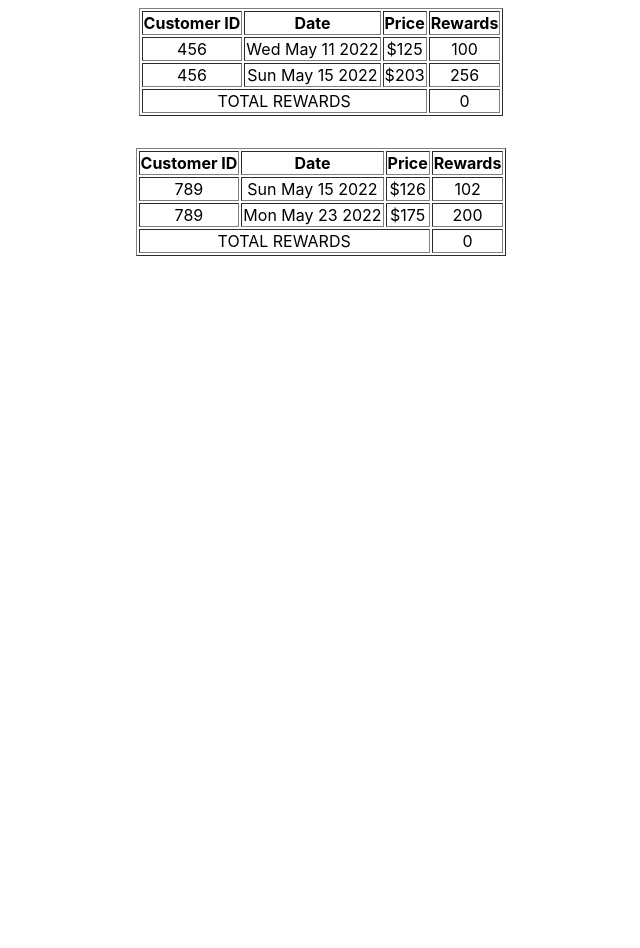
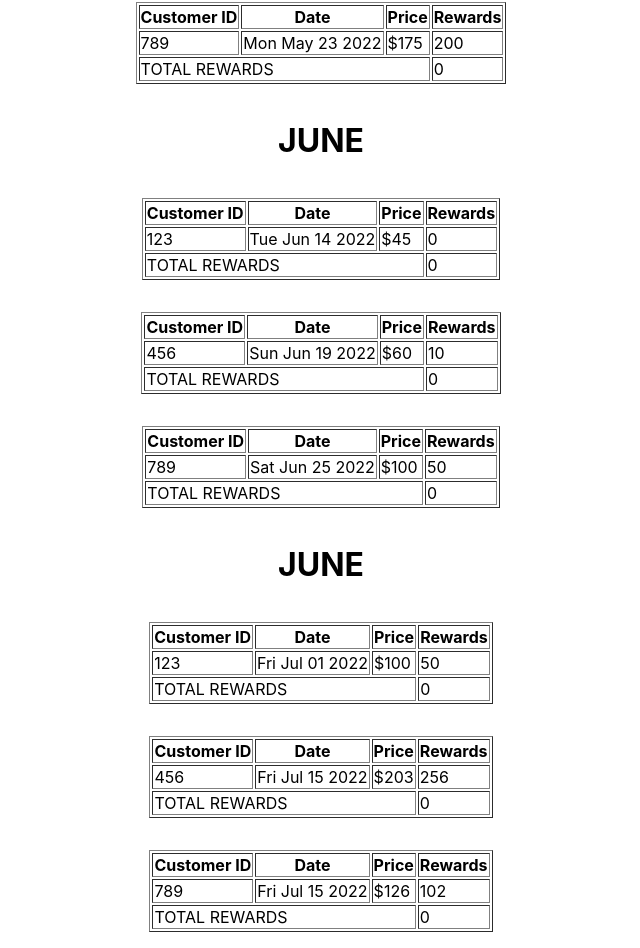
Before and after one commit to jipark92/charter-oa, a React (Create React App) app: page / in a window 1280 px wide. Shown: the part 324-1272 px from the top of the page, without its empty margins (319-959 px from the left). Before the commit the page ends 800 px from the top, so only its background shows below. Built offline with nearby package versions, Linux system fonts and the light colour scheme.

Commit message:
categorize done

```diff
--- a/src/App.css
+++ /dev/null
@@ -1,38 +0,0 @@
-.App {
-  text-align: center;
-}
-
-.App-logo {
-  height: 40vmin;
-  pointer-events: none;
-}
-
-@media (prefers-reduced-motion: no-preference) {
-  .App-logo {
-    animation: App-logo-spin infinite 20s linear;
-  }
-}
-
-.App-header {
-  background-color: #282c34;
-  min-height: 100vh;
-  display: flex;
-  flex-direction: column;
-  align-items: center;
-  justify-content: center;
-  font-size: calc(10px + 2vmin);
-  color: white;
-}
-
-.App-link {
-  color: #61dafb;
-}
-
-@keyframes App-logo-spin {
-  from {
-    transform: rotate(0deg);
-  }
-  to {
-    transform: rotate(360deg);
-  }
-}
--- a/src/App.js
+++ b/src/App.js
@@ -1,7 +1,10 @@
-import './App.css';
+import './css//App.css';
 import MayMonthTable from './components/MayMonthTable';
 import { useState, useEffect } from 'react'
 import { fetchTransactionMockData } from './mockdata/transactionMockData';
+import JuneMonthTable from './components/JuneMonthTable';
+import JulyMonthTable from './components/JulyMonthTable';
+
 
 function App() {
 
@@ -19,7 +22,8 @@ function App() {
   const juneTable = []
   const julyTable = []
 
-  const findMayDateAndcustomerID = (() => {
+  //find may data
+  const findMayDateAndCustomerID = (() => {
     transactionData.map((data) => {
       if (data.customerID && new Date(data.purchasedDate).getMonth().toString() === "4") {
         mayTable.push(data)
@@ -28,11 +32,37 @@ function App() {
   })()
   const sortedMayTable = () => mayTable.sort((a, b) => new Date(a.purchasedDate) - new Date(b.purchasedDate))
 
-  console.log(sortedMayTable())
+  //find june data
+  const findJuneDateAndCustomerID = (() => {
+    transactionData.map((data) => {
+      if (data.customerID && new Date(data.purchasedDate).getMonth().toString() === "5") {
+        juneTable.push(data)
+      }
+    })
+  })()
+  const sortedJuneTable = () => juneTable.sort((a, b) => new Date(a.purchasedDate) - new Date(b.purchasedDate))
+
+
+  //find july data
+  const findJulyDateAndCustomerID = (() => {
+    transactionData.map((data) => {
+      if (data.customerID && new Date(data.purchasedDate).getMonth().toString() === "6") {
+        julyTable.push(data)
+      }
+    })
+  })()
+  const sortedJulyTable = () => julyTable.sort((a, b) => new Date(a.purchasedDate) - new Date(b.purchasedDate))
+
   return (
     <div className="App">
       <MayMonthTable
         sortedMayTable={sortedMayTable}
+      />
+      <JuneMonthTable
+        sortedJuneTable={sortedJuneTable}
+      />
+      <JulyMonthTable
+        sortedJulyTable={sortedJulyTable}
       />
     </div>
   );
--- a/src/components/JulyMonthTable.js
+++ b/src/components/JulyMonthTable.js
@@ -0,0 +1,98 @@
+import React from 'react'
+
+export default function JulyMonthTable({ sortedJulyTable }) {
+    return (
+        <div>
+            <h1>JUNE</h1>
+            {/* customer 123 */}
+            <table border="1">
+                <thead>
+                    <tr>
+                        <th>Customer ID</th>
+                        <th>Date</th>
+                        <th>Price</th>
+                        <th>Rewards</th>
+                    </tr>
+                </thead>
+                <tbody>
+                    {sortedJulyTable().map((data, i) => {
+                        if (data.customerID === 123) {
+                            return (
+                                <tr key={i}>
+                                    <td>{data.customerID}</td>
+                                    <td>{data.purchasedDate}</td>
+                                    <td>${data.price}</td>
+                                    <td>{data.rewardPoints}</td>
+                                </tr>
+                            )
+                        }
+                    })}
+                    <tr>
+                        <td colSpan="3">TOTAL REWARDS</td>
+                        <td>0</td>
+                    </tr>
+                </tbody>
+            </table>
+
+            {/* customer 456 */}
+            <table border="1">
+                <thead>
+                    <tr>
+                        <th>Customer ID</th>
+                        <th>Date</th>
+                        <th>Price</th>
+                        <th>Rewards</th>
+                    </tr>
+                </thead>
+                <tbody>
+                    {sortedJulyTable().map((data, i) => {
+                        if (data.customerID === 456) {
+                            return (
+                                <tr key={i}>
+                                    <td>{data.customerID}</td>
+                                    <td>{data.purchasedDate}</td>
+                                    <td>${data.price}</td>
+                                    <td>{data.rewardPoints}</td>
+                                </tr>
+                            )
+                        }
+                    })}
+                    <tr>
+                        <td colSpan="3">TOTAL REWARDS</td>
+                        <td>0</td>
+                    </tr>
+                </tbody>
+            </table>
+
+            {/* customer 789 */}
+            <table border="1">
+                <thead>
+                    <tr>
+                        <th>Customer ID</th>
+                        <th>Date</th>
+                        <th>Price</th>
+                        <th>Rewards</th>
+                    </tr>
+                </thead>
+                <tbody>
+                    {sortedJulyTable().map((data, i) => {
+                        if (data.customerID === 789) {
+                            return (
+                                <tr key={i}>
+                                    <td>{data.customerID}</td>
+                                    <td>{data.purchasedDate}</td>
+                                    <td>${data.price}</td>
+                                    <td>{data.rewardPoints}</td>
+                                </tr>
+                            )
+                        }
+                    })}
+                    <tr>
+                        <td colSpan="3">TOTAL REWARDS</td>
+                        <td>0</td>
+                    </tr>
+                </tbody>
+            </table>
+        </div>
+    )
+}
--- a/src/components/JuneMonthTable.js
+++ b/src/components/JuneMonthTable.js
@@ -1,7 +1,98 @@
 import React from 'react'
 
-export default function JuneMonthTable() {
+export default function JuneMonthTable({ sortedJuneTable }) {
     return (
-        <div>JuneMonthTable</div>
+        <div>
+            <h1>JUNE</h1>
+            {/* customer 123 */}
+            <table border="1">
+                <thead>
+                    <tr>
+                        <th>Customer ID</th>
+                        <th>Date</th>
+                        <th>Price</th>
+                        <th>Rewards</th>
+                    </tr>
+                </thead>
+                <tbody>
+                    {sortedJuneTable().map((data, i) => {
+                        if (data.customerID === 123) {
+                            return (
+                                <tr key={i}>
+                                    <td>{data.customerID}</td>
+                                    <td>{data.purchasedDate}</td>
+                                    <td>${data.price}</td>
+                                    <td>{data.rewardPoints}</td>
+                                </tr>
+                            )
+                        }
+                    })}
+                    <tr>
+                        <td colSpan="3">TOTAL REWARDS</td>
+                        <td>0</td>
+                    </tr>
+                </tbody>
+            </table>
+
+            {/* customer 456 */}
+            <table border="1">
+                <thead>
+                    <tr>
+                        <th>Customer ID</th>
+                        <th>Date</th>
+                        <th>Price</th>
+                        <th>Rewards</th>
+                    </tr>
+                </thead>
+                <tbody>
+                    {sortedJuneTable().map((data, i) => {
+                        if (data.customerID === 456) {
+                            return (
+                                <tr key={i}>
+                                    <td>{data.customerID}</td>
+                                    <td>{data.purchasedDate}</td>
+                                    <td>${data.price}</td>
+                                    <td>{data.rewardPoints}</td>
+                                </tr>
+                            )
+                        }
+                    })}
+                    <tr>
+                        <td colSpan="3">TOTAL REWARDS</td>
+                        <td>0</td>
+                    </tr>
+                </tbody>
+            </table>
+
+            {/* customer 789 */}
+            <table border="1">
+                <thead>
+                    <tr>
+                        <th>Customer ID</th>
+                        <th>Date</th>
+                        <th>Price</th>
+                        <th>Rewards</th>
+                    </tr>
+                </thead>
+                <tbody>
+                    {sortedJuneTable().map((data, i) => {
+                        if (data.customerID === 789) {
+                            return (
+                                <tr key={i}>
+                                    <td>{data.customerID}</td>
+                                    <td>{data.purchasedDate}</td>
+                                    <td>${data.price}</td>
+                                    <td>{data.rewardPoints}</td>
+                                </tr>
+                            )
+                        }
+                    })}
+                    <tr>
+                        <td colSpan="3">TOTAL REWARDS</td>
+                        <td>0</td>
+                    </tr>
+                </tbody>
+            </table>
+        </div>
     )
 }
--- a/src/components/MayMonthTable.js
+++ b/src/components/MayMonthTable.js
@@ -1,5 +1,4 @@
 import React from 'react'
-import '../css/monthTable.css'
 
 export default function MayMonthTable({ sortedMayTable }) {
     return (
--- /dev/null
+++ b/src/css/App.css
@@ -0,0 +1,10 @@
+div {
+  display: flex;
+  flex-direction: column;
+  justify-content: center;
+  align-items: center;
+}
+
+table {
+  margin: 1rem;
+}
--- a/src/css/monthTable.css
+++ /dev/null
@@ -1,11 +0,0 @@
-div {
-    display: flex;
-    flex-direction: column;
-    justify-content: center;
-    align-items: center;
-    margin: 2.5rem;
-}
-
-table {
-    margin: 1rem;
-}
--- a/src/mockdata/transactionMockData.js
+++ b/src/mockdata/transactionMockData.js
@@ -105,21 +105,21 @@ const transactionMockData = [
         customerID: 123,
         price: 45,
         rewardPoints: calculateRewardPoints(45),
-        purchasedDate: new Date("July 14, 22 00:20:18").toDateString(),
+        purchasedDate: new Date("June 14, 22 00:20:18").toDateString(),
     },
     {
         transactionId: 3,
         customerID: 456,
         price: 203,
         rewardPoints: calculateRewardPoints(203),
-        purchasedDate: new Date("May 15, 22 00:20:18").toDateString(),
+        purchasedDate: new Date("July 15, 22 00:20:18").toDateString(),
     },
     {
         transactionId: 3,
         customerID: 789,
         price: 126,
         rewardPoints: calculateRewardPoints(126),
-        purchasedDate: new Date("May 15, 22 00:20:18").toDateString(),
+        purchasedDate: new Date("July 15, 22 00:20:18").toDateString(),
     },
 ];
 
```
